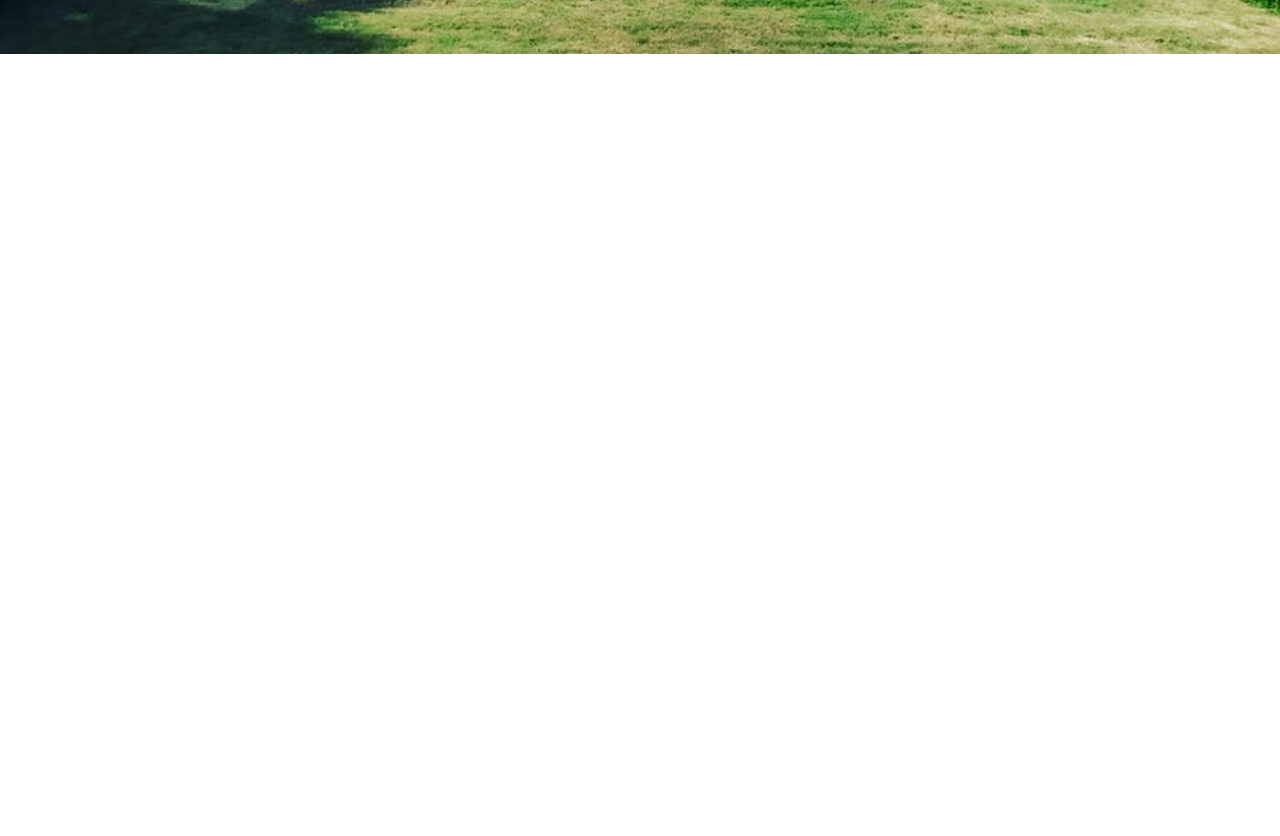
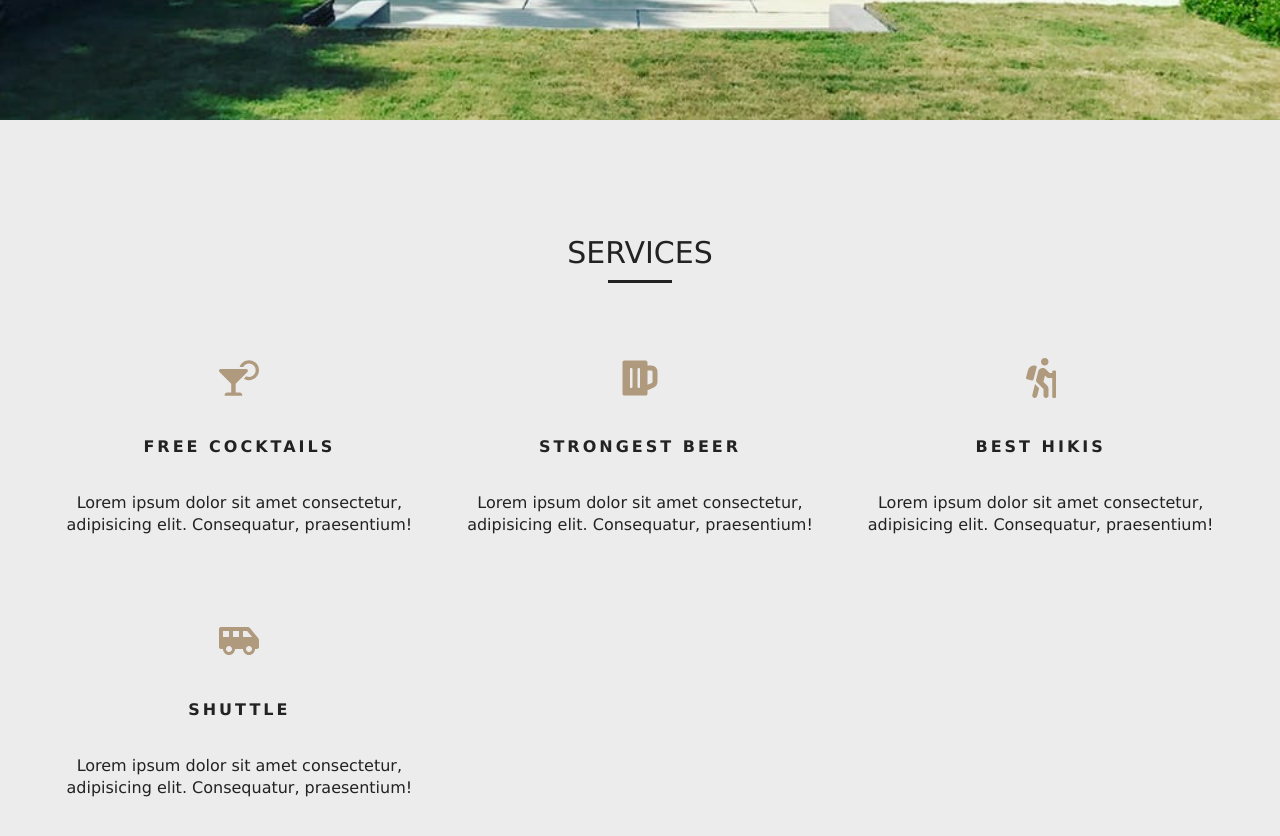
Before and after one commit to kayot88/beach_resort, a React (Create React App) app: page / in a window 1280 px wide. Shown: the part 680-1516 px from the top of the page. Before the commit the page ends 800 px from the top, so only its background shows below. Built offline with nearby package versions, Linux system fonts and the light colour scheme.

Commit message:
services

```diff
--- a/public/index.html
+++ b/public/index.html
@@ -26,6 +26,8 @@
     -->
     <!-- <link href="https://stackpath.bootstrapcdn.com/bootstrap/4.3.1/css/bootstrap.min.css" rel="stylesheet"
       integrity="sha384-ggOyR0iXCbMQv3Xipma34MD+dH/1fQ784/j6cY/iJTQUOhcWr7x9JvoRxT2MZw1T" crossorigin="anonymous" /> -->
+      <!-- <link href="https://stackpath.bootstrapcdn.com/font-awesome/4.7.0/css/font-awesome.min.css" rel="stylesheet"
+        integrity="sha384-wvfXpqpZZVQGK6TAh5PVlGOfQNHSoD2xbE+QkPxCAFlNEevoEH3Sl0sibVcOQVnN" crossorigin="anonymous"> -->
     <title>Recipe</title>
   </head>
   <body>
--- a/src/App.scss
+++ b/src/App.scss
@@ -2,3 +2,4 @@
 @import './style/base.scss';
 @import './style/componentsStyle/navbar.scss';
 @import './style/componentsStyle/hero.scss';
+@import './style/componentsStyle/services.scss';
--- /dev/null
+++ b/src/components/Services.js
@@ -0,0 +1,51 @@
+import React, { Component } from 'react';
+import { FaCocktail, FaBeer, FaHiking, FaShuttleVan } from 'react-icons/fa';
+import Title from './Title';
+export default class Services extends Component {
+  state = {
+    services: [
+      {
+        icon: <FaCocktail />,
+        titles: 'free cocktails',
+        info:'Lorem ipsum dolor sit amet consectetur adipisicing elit. Beatae, minus?'
+      },
+      {
+        icon: <FaBeer />,
+        titles: 'strongest beer',
+        info:'Lorem ipsum dolor sit amet consectetur adipisicing elit. Beatae, minus?'
+      },
+      {
+        icon: <FaHiking />,
+        titles: 'best hikis',
+        info:'Lorem ipsum dolor sit amet consectetur adipisicing elit. Beatae, minus?'
+      },
+      {
+        icon: <FaShuttleVan />,
+        titles: 'shuttle',
+        info:'Lorem ipsum dolor sit amet consectetur adipisicing elit. Beatae, minus?'
+      }
+    ]
+  };
+  render() {
+    return (
+      <section className="services">
+        <Title title="Services" className="services-header" />
+        <div className="services-center">
+          {this.state.services.map((item, i) => {
+            return (
+              <article key={i} className="services-service">
+                <span>{item.icon}</span>
+                <h6 className="services-titles" title={item.titles}>{item.titles}</h6>
+                <p className="services-text">
+                  Lorem ipsum dolor sit amet consectetur, adipisicing elit.
+                  Consequatur, praesentium!
+                </p>
+              </article>
+            );
+          }
+          )}
+        </div>
+      </section>
+    );
+  }
+}
--- /dev/null
+++ b/src/components/Title.js
@@ -0,0 +1,7 @@
+import React from 'react';
+
+const Title = ({title}) => {
+  return <div className="services-header">{title}</div>;
+};
+
+export default Title;
--- a/src/pages/Error.js
+++ b/src/pages/Error.js
@@ -7,7 +7,7 @@ const Error = () => {
     <Hero>
       <Banner title="404" subtitle="not found">
         <Link to="/" className="btn-primary">
-          our rooms
+          return home
         </Link>
       </Banner>
     </Hero>
--- a/src/pages/Home.js
+++ b/src/pages/Home.js
@@ -1,15 +1,24 @@
 import React from 'react';
-import {Link} from 'react-router-dom'
+import { Link } from 'react-router-dom';
 import Banner from '../components/Banner';
-import Hero from '../components/Hero'
-
+import Hero from '../components/Hero';
+import Services from '../components/Services';
 const Home = () => {
-  return <Hero>
-    <Banner title='Luxurious rooms' subtitle='deluxe rooms starting at $299'>
-      <Link to='/rooms' className='btn-primary'>our rooms</Link>
-    </Banner>
-
-  </Hero>;
+  return (
+    <>
+      <Hero>
+        <Banner
+          title="Luxurious rooms"
+          subtitle="deluxe rooms starting at $299"
+        >
+          <Link to="/rooms" className="btn-primary">
+            our rooms
+          </Link>
+        </Banner>
+      </Hero>
+      <Services></Services>
+    </>
+  );
 };
 
 export default Home;
--- a/src/pages/Rooms.js
+++ b/src/pages/Rooms.js
@@ -1,7 +1,17 @@
 import React from 'react';
-import Hero from '../components/Hero'
+import Hero from '../components/Hero';
+import Banner from '../components/Banner';
+import { Link } from 'react-router-dom';
 const Rooms = () => {
-  return<Hero hero="roomsHero"/>;
+  return (
+    <Hero>
+      <Banner title="our rooms">
+        <Link to="/" className="btn-primary">
+          return home
+        </Link>
+      </Banner>
+    </Hero>
+  );
 };
 
 export default Rooms;
--- a/src/style/componentsStyle/hero.scss
+++ b/src/style/componentsStyle/hero.scss
@@ -3,11 +3,13 @@
 
 .defaultHero,
 .roomsHero {
-  min-height: calc(100vh - 66px);
+  // min-height: calc(100vh - 66px);
+  min-height: 100vh;
   background: url('../../images/defaultBcg.jpeg') center/cover no-repeat;
   display: flex;
   align-items: center;
   justify-content: center;
+
 }
 .banner {
   display: inline-block;
@@ -15,6 +17,7 @@
   background: rgba(0, 0, 0, 0.5);
   letter-spacing: $mainSpacing;
   padding: 2rem 1rem;
+  border-radius: 3px;
   text-align: center;
   text-transform: capitalize;
   &-title {
--- /dev/null
+++ b/src/style/componentsStyle/services.scss
@@ -0,0 +1,54 @@
+@import '../colors';
+
+.services {
+  background-color: $mainGrey;
+  text-align: center;
+  padding: 5rem 0;
+  &-service {
+    margin-top: 50px;
+    span{
+      display: inline-block;
+      color: $primaryColor;
+      font-size: 2.5rem;
+      margin-bottom: 1.5rem;
+    }
+  }
+
+  &-titles{
+    color: $mainBlack;
+    font-size: 1rem;
+    height: 2rem;
+    text-transform: uppercase;
+    letter-spacing: $mainSpacing;
+  }
+  &-text{
+    margin: 0 auto;
+  }
+  &-center {
+    width: 90vw;
+    margin: 0 auto;
+    display: grid;
+    grid-template-columns: repeat(auto-fill, minmax(300px, 1fr));
+    grid-column-gap: 50px;
+    grid-row-gap: 2rem;
+  }
+  &-header {
+    padding: 2rem;
+    margin: 0 auto;
+    color: $mainBlack;
+    width: 100%;
+    font-size: 30px;
+    text-transform: uppercase;
+    &:after {
+      content: ' ';
+      position: absolute;
+      left: 50%;
+      margin-left: -32px;
+      margin-top: 3rem;
+      height: 0.2rem;
+      width: 4rem;
+      background: $mainBlack;
+      position: absolute;
+    }
+  }
+}
```
